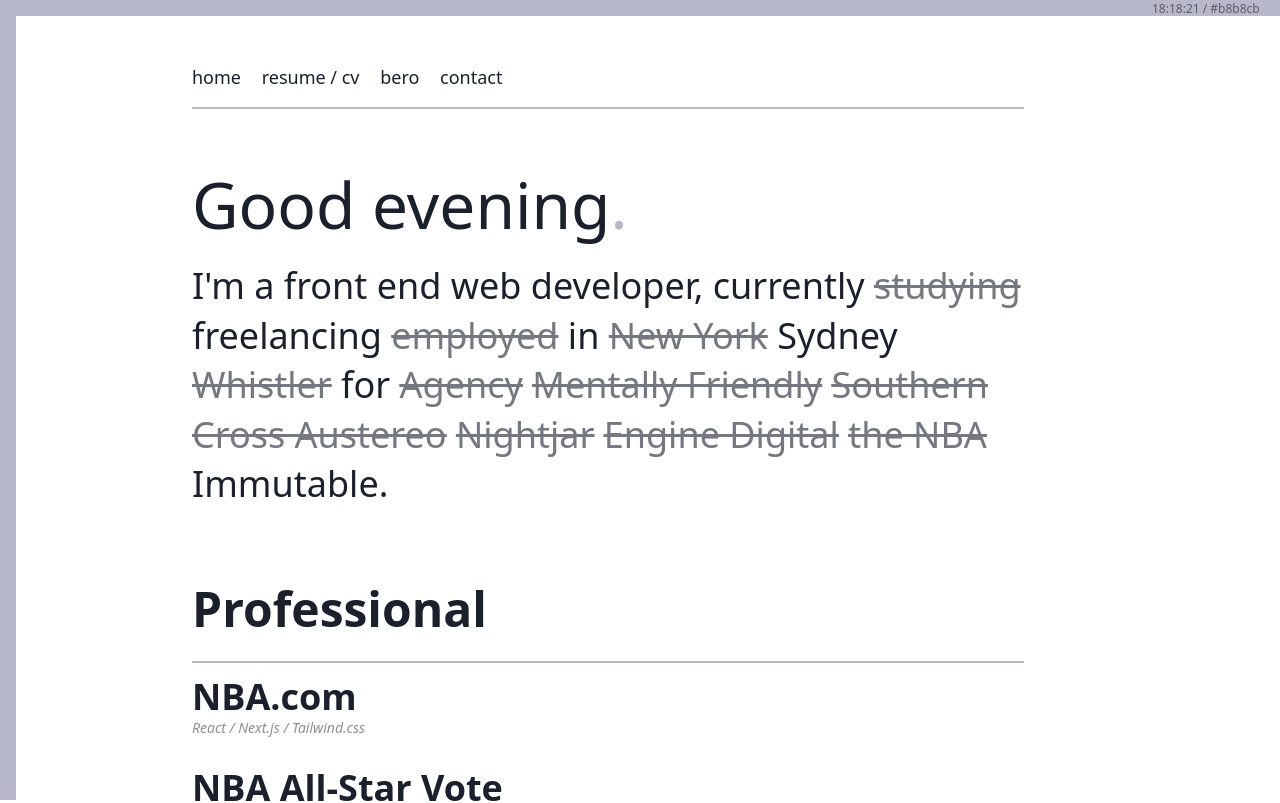
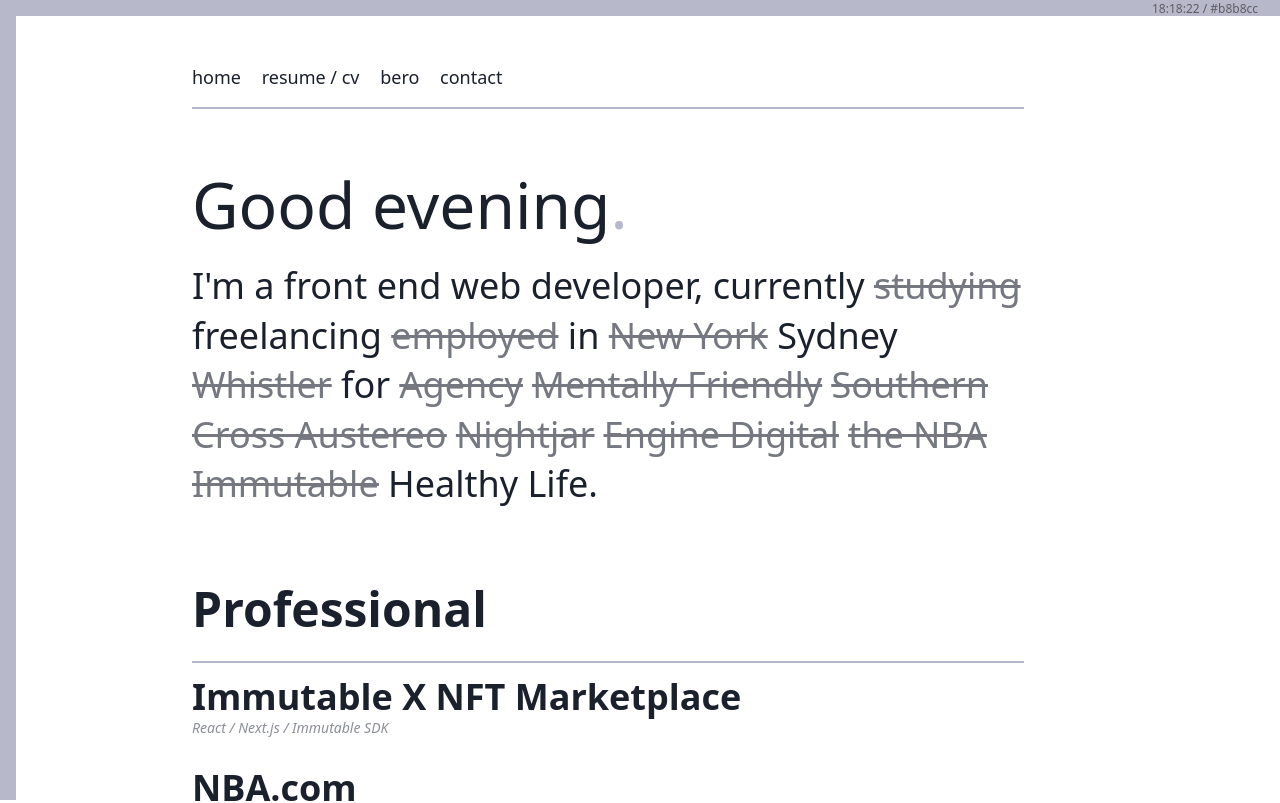
Before and after one commit to searleb/billsearle.me, a Next.js app: page / in a window 1280 px wide. Shown: the top 803 px of the page. Built offline with nearby package versions, Linux system fonts and the light colour scheme.

Commit message:
Update details

```diff
--- a/src/page-config/index.js
+++ b/src/page-config/index.js
@@ -1,7 +1,7 @@
 export const employment = {
   current: {
-    title: 'Immutable',
-    link: 'https://immutable.com',
+    title: 'Healthy Life',
+    link: 'https://healthylife.com.au',
   },
   past: [
     {
@@ -27,6 +27,10 @@
     {
       title: 'the NBA',
       link: 'https://nba.com',
+    },
+    {
+      title: 'Immutable',
+      link: 'https://immutable.com',
     },
   ],
   situation: [
@@ -61,6 +65,11 @@
 
 export const projects = {
   professional: [
+    {
+      title: 'Immutable X NFT Marketplace',
+      link: 'https://market.x.immutable.com/',
+      tech: 'React / Next.js / Immutable SDK',
+    },
     {
       title: 'NBA.com',
       link: 'https://nba.com',
@@ -257,8 +266,8 @@
 const suffix = 'Bill Searle';
 export const meta = {
   home: {
-    title: 'Bill Searle - Front End Web Developer',
-    desc: `Bill Searle is a front end web developer, specializing in React.js development. Currently contracting in Sydney for ${employment.current.title}`,
+    title: 'Bill Searle - Senior Front End Web Developer',
+    desc: `Bill Searle is a senior front end web developer, specializing in React.js development. Currently contracting in Sydney for ${employment.current.title}`,
     url: '',
   },
   bero: {
```
